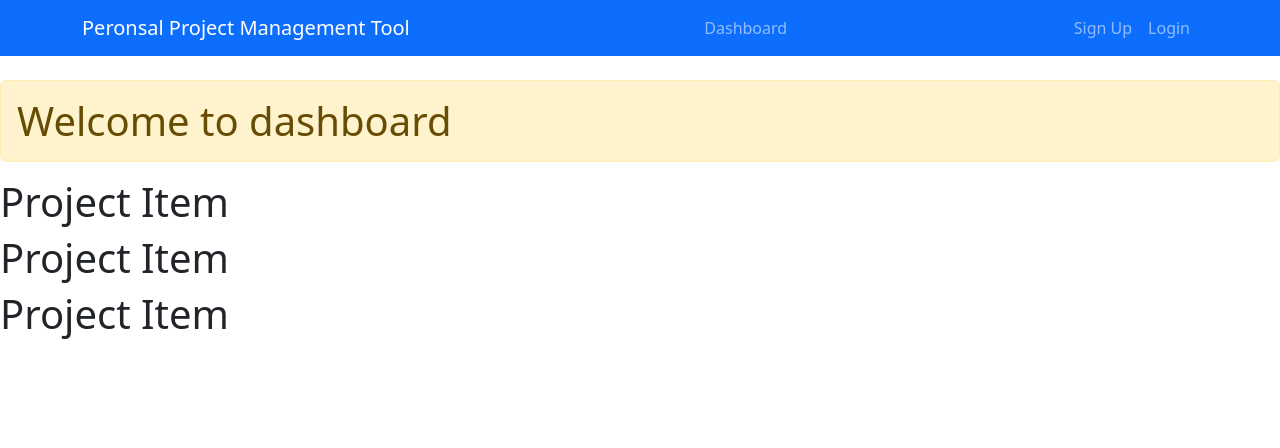
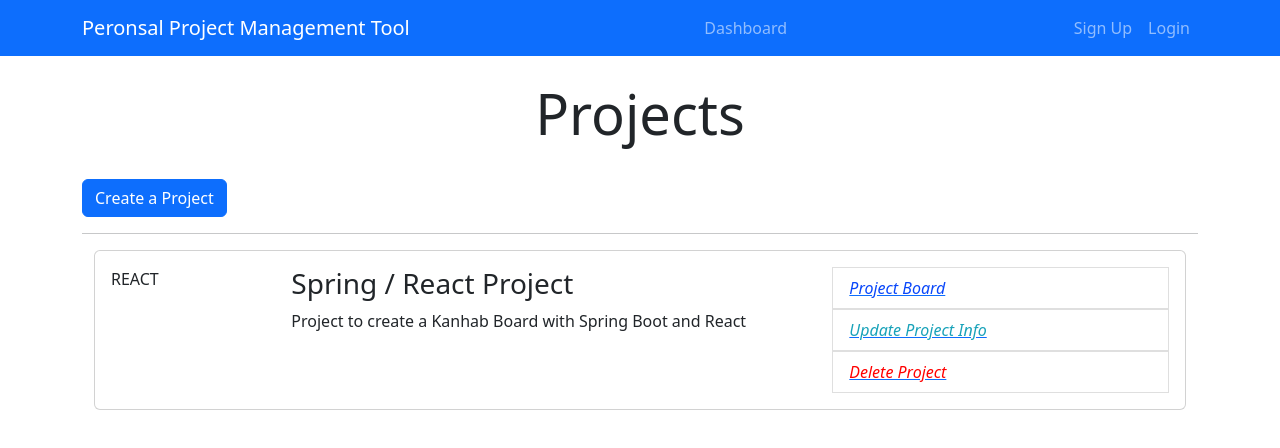
Before and after one commit to ShangchenHsieh/personal-project-management-tool, a React (Create React App) app in the folder ppmtool-react-client/: page / in a window 1280 px wide. Shown: the top 448 px of the page. Built offline with nearby package versions, Linux system fonts and the light colour scheme.

Commit message:
frontend main page

```diff
--- a/ppmtool-react-client/public/index.html
+++ b/ppmtool-react-client/public/index.html
@@ -24,7 +24,8 @@
       work correctly both with client-side routing and a non-root public URL.
       Learn how to configure a non-root public URL by running `npm run build`.
     -->
-    <title>React App</title>
+
+    <title>PPM Tool</title>
   </head>
   <body>
     <noscript>You need to enable JavaScript to run this app.</noscript>
--- a/ppmtool-react-client/src/App.css
+++ b/ppmtool-react-client/src/App.css
@@ -8,6 +8,10 @@
 
 .fa.fa-edit {
   color: #18a2b9;
+}
+
+.fa.fa-flag-checkered {
+  color: #0846FA;
 }
 
 .list-group-item.delete:hover {
--- a/ppmtool-react-client/src/components/Dashboard.js
+++ b/ppmtool-react-client/src/components/Dashboard.js
@@ -1,16 +1,25 @@
 import React, { Component } from 'react'
 import Header from './Layout/Header';
 import Projectitem from './Projects/Projectitem';
-
 class Dashboard extends Component {
   render() {
     return (
-        <div>
-            <Header />
-            <h1 className="alert alert-warning">Welcome to dashboard</h1>
-            <Projectitem />
-            <Projectitem />
-            <Projectitem />
+        <div className="projects">
+          <Header/>
+          <div className="container">
+            <div className="row">
+              <div className="col-md-12">
+                <h1 className="display-4 text-center">Projects</h1>
+                <br />
+                <a href="ProjectForm.html" className="btn btn-primary">
+                  Create a Project
+                </a>
+                <br />
+                <hr />
+                <Projectitem />
+              </div>
+            </div>
+          </div>
         </div>
     )
   }
--- a/ppmtool-react-client/src/components/Layout/Header.js
+++ b/ppmtool-react-client/src/components/Layout/Header.js
@@ -13,10 +13,8 @@
               <span className="navbar-toggler-icon" />
             </button>
 
-
-
-              <ul className="navbar-nav mr-auto">
-                <li className="nav-item">
+              <ul className="navbar-nav mr-auto" >
+                <li className="nav-item" >
                   <a className="nav-link" href="/dashboard">
                     Dashboard
                   </a>
--- a/ppmtool-react-client/src/components/Projects/Projectitem.js
+++ b/ppmtool-react-client/src/components/Projects/Projectitem.js
@@ -3,9 +3,41 @@
 class Projectitem extends Component {
   render() {
     return (
-      <div>
-        <h1>Project Item</h1>
-      </div>
+      <div className="container">
+                  <div className="card card-body bf-light mb-3">
+                    <div className="row">
+                      <div className="col-2">
+                        <span className="mx-auto>">REACT</span>
+                      </div>
+                      <div className="col-lg-6 col-md-4 col-8">
+                        <h3>Spring / React Project</h3>
+                        <p>Project to create a Kanhab Board with Spring Boot and React</p>
+                      </div>
+                      <div className="col-md-4 d-none d-lg-block">
+                        <ul className="list-group">
+                          <a href="#">
+                            <li className="list-group-item board">
+                              <i className="fa fa-flag-checkered pr-1">Project Board</i>
+                            </li>
+                          </a>
+
+                          <a href="#">
+                            <li className="list-group-item update">
+                              <i className="fa fa-edit pr-1">Update Project Info</i>
+                            </li>
+                          </a>
+
+                          <a href="#">
+                            <li className="list-group-item delete">
+                              <i className="fa fa-minus-circle pr-1">Delete Project</i>
+                            </li>
+                          </a>
+
+                        </ul>
+                      </div>
+                    </div>
+                  </div>
+                </div>
     )
   }
 }
```
